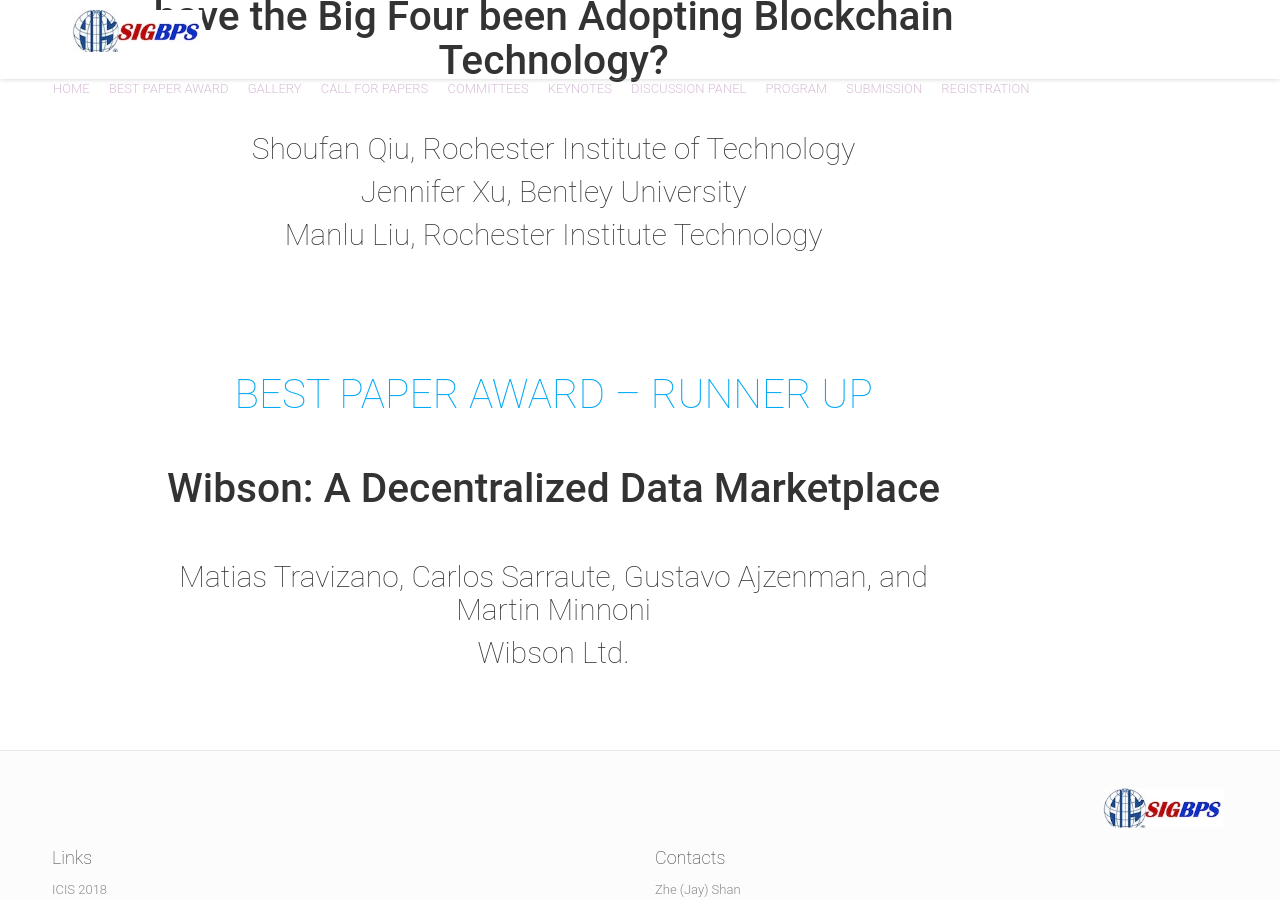
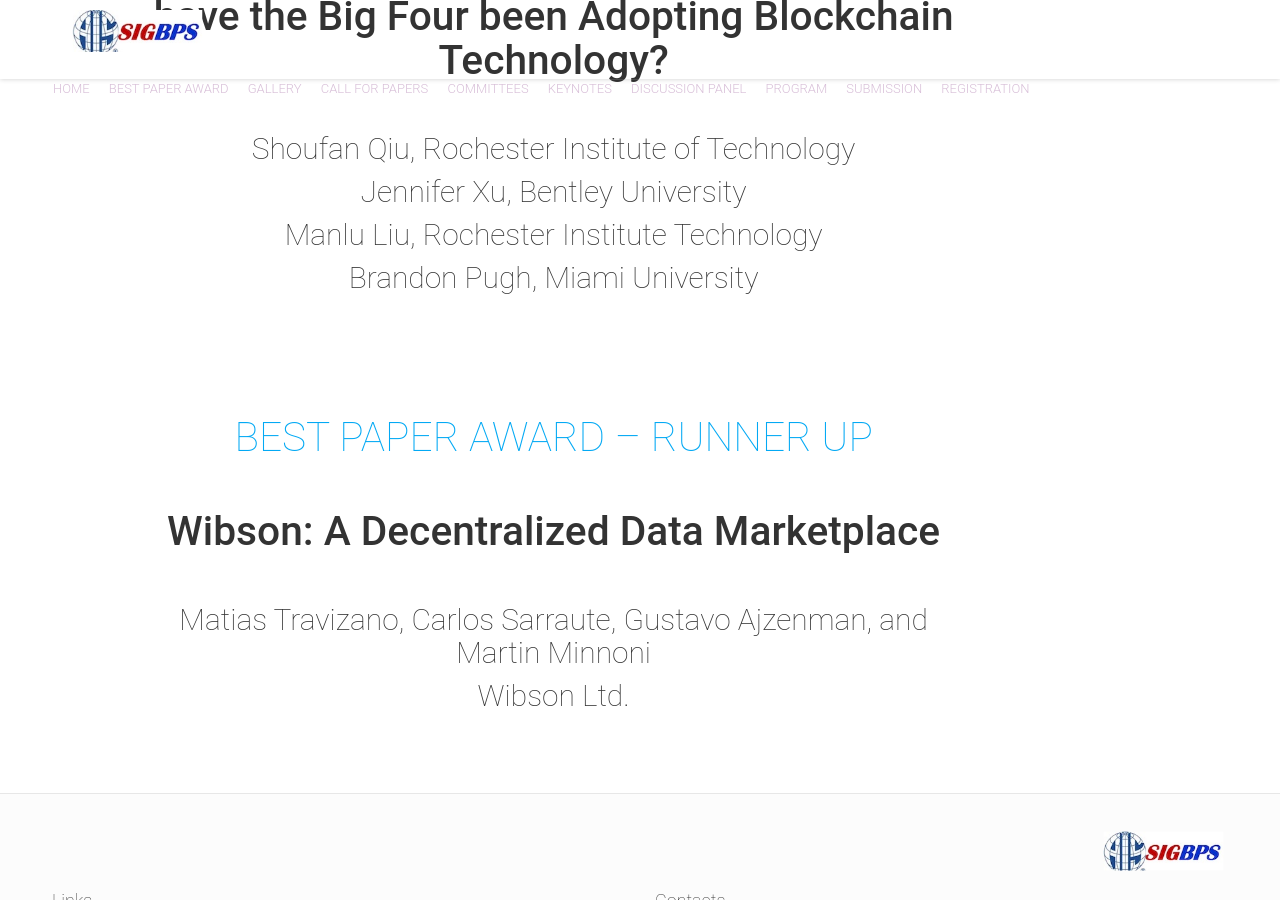
Before and after one commit to Pughbt/trialrun, a Jekyll site: the page built from bestpaper.html, in a window 1280 px wide and 900 px high, scrolled down 703 px. Built offline with Jekyll 4.4.1, drawn with Linux system fonts in a browser that asks for light colours; nearby versions of some CDN libraries.

Commit message:
Update bestpaper.html

```diff
--- a/_includes/bestpaper.html
+++ b/_includes/bestpaper.html
@@ -11,6 +11,7 @@
                 	<span><h5>Shoufan Qiu, Rochester Institute of Technology</h5></span>
                     <span><h5> Jennifer Xu, Bentley University</h5></span>
                     <span><h5> Manlu Liu, Rochester Institute Technology</h5></span>
+					<span><h5> Brandon Pugh, Miami University</h5></span>
                 </h4>
                 </div>
             </h4>
```
